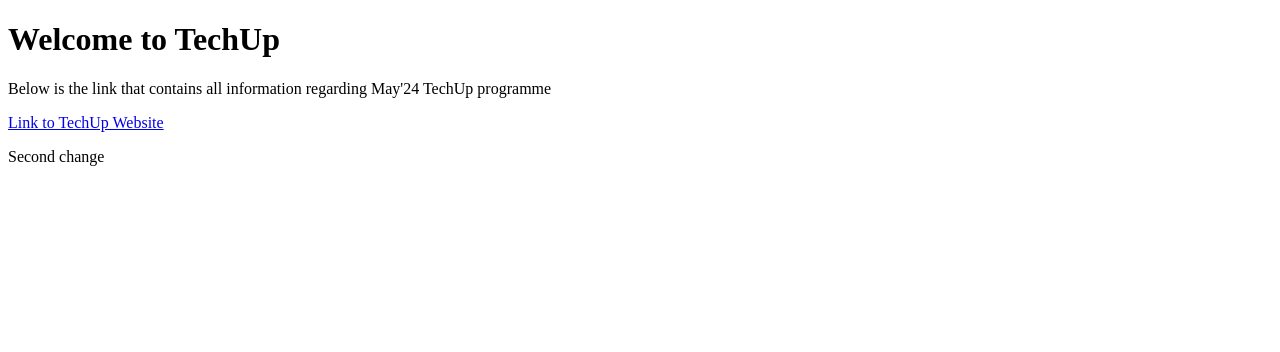
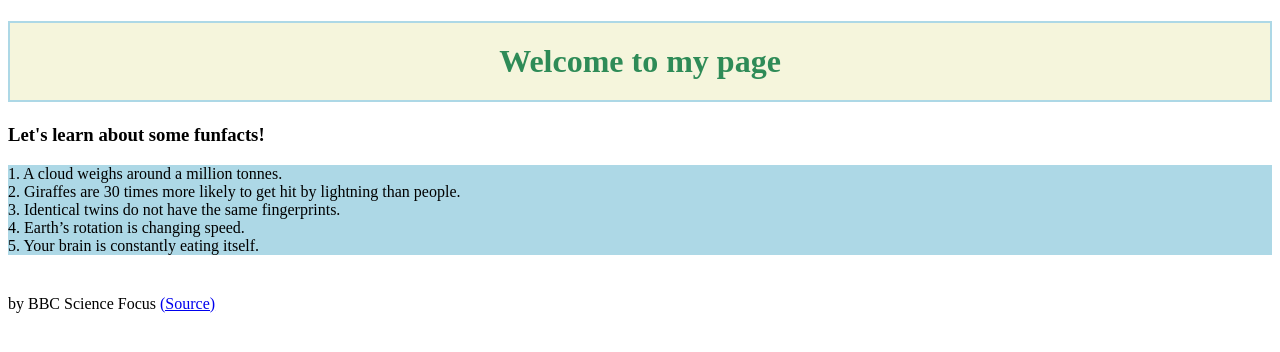
Before and after one commit to tracynoob/techuphandson, a plain HTML site: page index.html in a window 1280 px wide. Drawn offline with Linux system fonts and the light colour scheme.

Commit message:
handson for CSS

```diff
--- a/index.html
+++ b/index.html
@@ -4,11 +4,18 @@
     <meta charset="UTF-8">
     <meta name="viewport" content="width=device-width, initial-scale=1.0">
     <title>Document</title>
+    <link rel="stylesheet" href="style.css">
 </head>
 <body>
-    <h1>Welcome to TechUp</h1>
-    <p>Below is the link that contains all information regarding May'24 TechUp programme</p>
-    <a href="https://info.techup.live/">Link to TechUp Website</a>
-    <p>Second change</p>
+    <h1>Welcome to my page</h1>
+    <h3>Let's learn about some funfacts!</h3>
+    <p class="funfacts">
+        1. A cloud weighs around a million tonnes. </br>
+        2. Giraffes are 30 times more likely to get hit by lightning than people. </br>
+        3. Identical twins do not have the same fingerprints. </br>
+        4. Earth’s rotation is changing speed.</br>
+        5. Your brain is constantly eating itself.</p>
+
+    <p>by BBC Science Focus <a href="https://www.sciencefocus.com/science/fun-facts">(Source)</a></p>
 </body>
 </html>
--- /dev/null
+++ b/style.css
@@ -0,0 +1,15 @@
+h1 {
+    color: seagreen;
+    background-color: beige;
+    padding: 20px;
+    border: 2px lightblue solid;
+    text-align:center;
+}
+
+.funfacts {
+    background-color: lightblue;
+}
+
+p {
+    margin-bottom: 40px;
+}
```
Also changed, not shown: old.html (added, +13 -0 lines).
